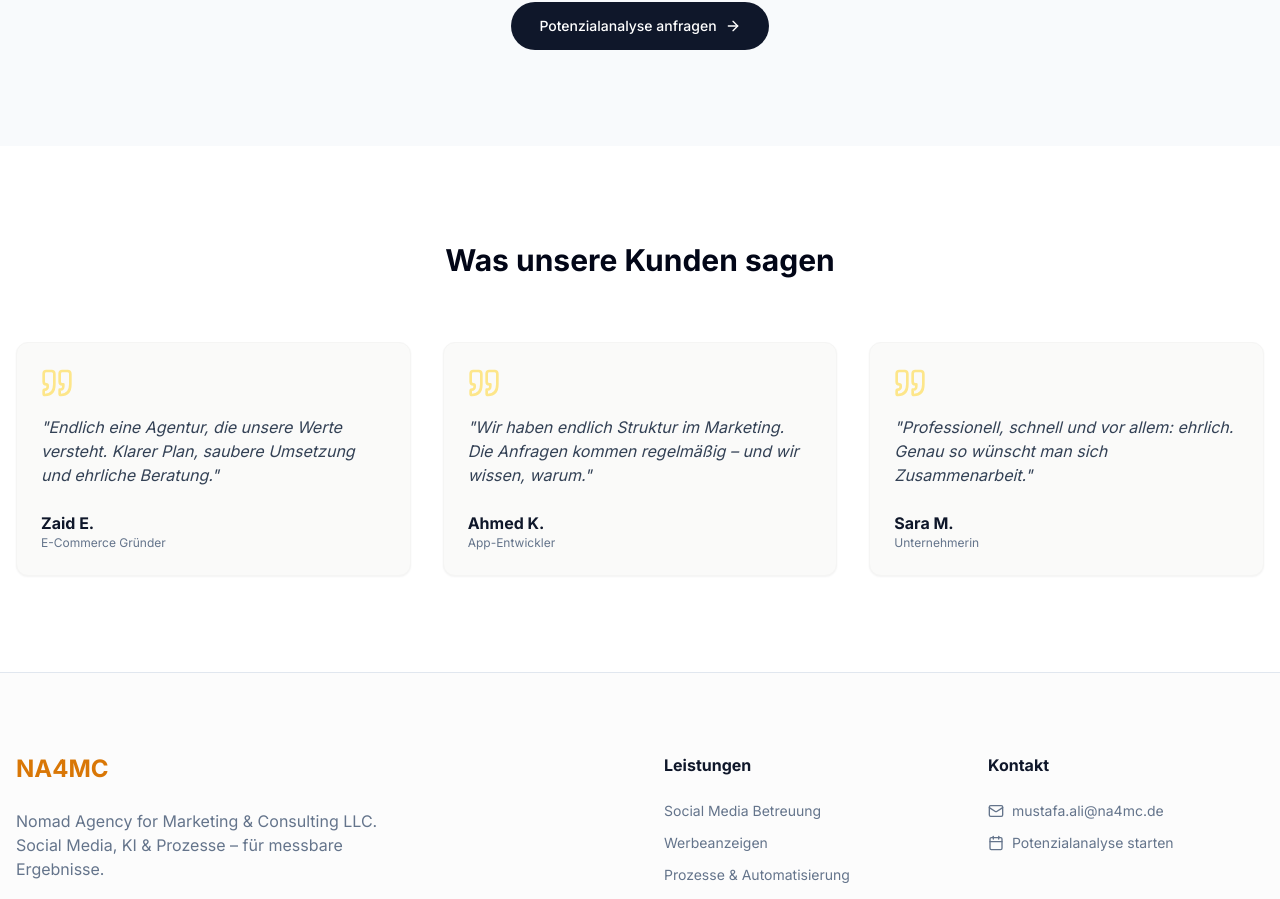
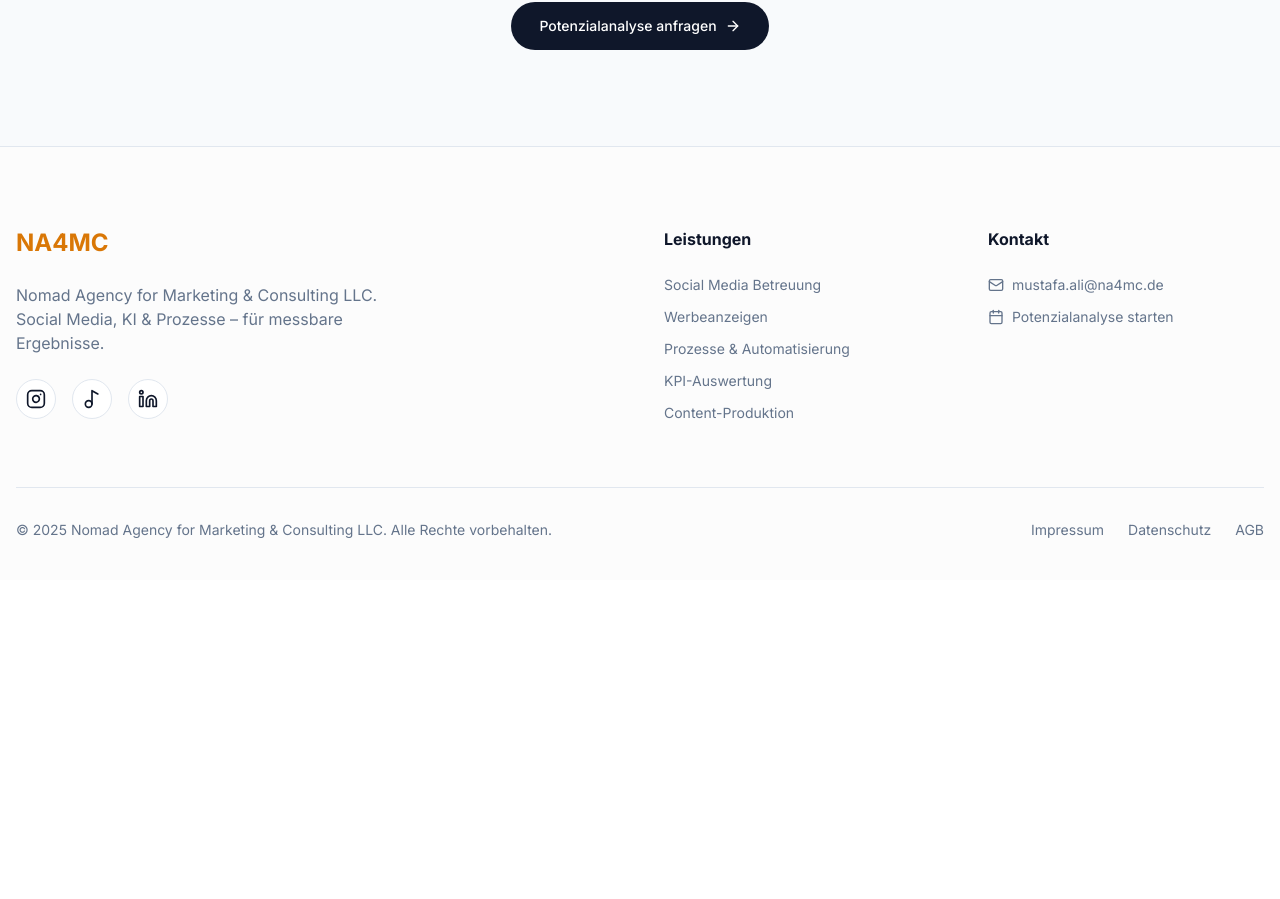
Before and after one commit to dercryptomuslim/na4mc, a Next.js app: page / in a window 1280 px wide. Shown: the part 6054-6953 px from the top of the page. After the commit the page ends 6634 px from the top, so only its background shows below. Built offline with nearby package versions, Linux system fonts and the light colour scheme.

Commit message:
chore: Remove testimonials section from homepage

```diff
--- a/app/page.tsx
+++ b/app/page.tsx
@@ -7,7 +7,6 @@ import { SuccessStory } from "@/components/sections/SuccessStory";
 import { Pricing } from "@/components/sections/Pricing";
 import { Channels } from "@/components/sections/Channels";
 import { ProcessSteps } from "@/components/sections/ProcessSteps";
-import { Testimonials } from "@/components/sections/Testimonials";
 import { Footer } from "@/components/sections/Footer";
 import { TrustedBy } from "@/components/sections/TrustedBy";
 
@@ -24,7 +23,6 @@ export default function Home() {
       <Pricing />
       <Channels />
       <ProcessSteps />
-      <Testimonials />
       <Footer />
     </main>
   );
```
